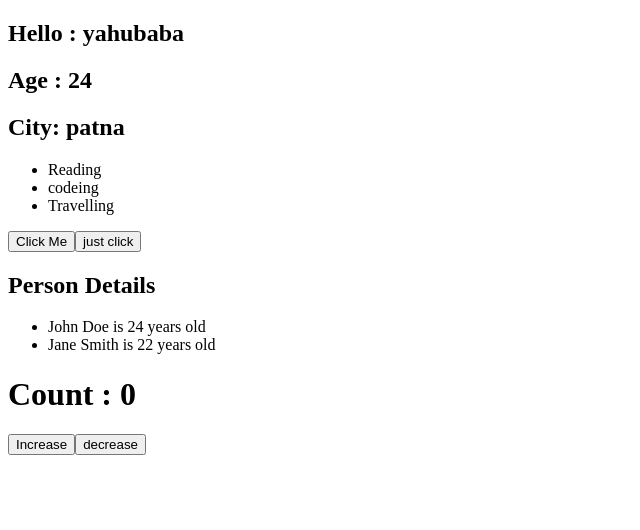
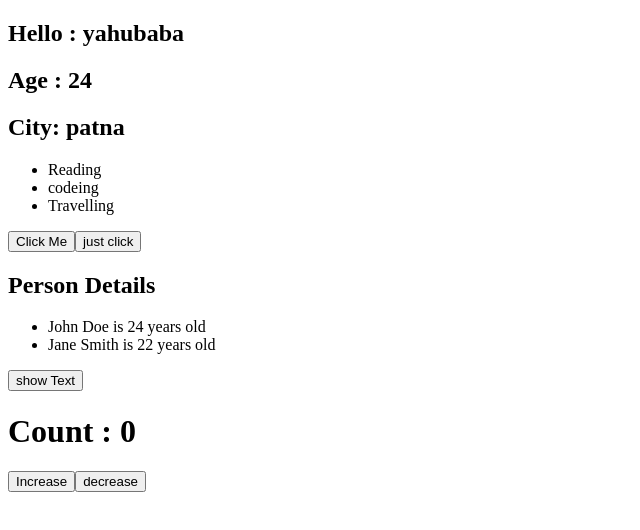
Before and after one commit to Premkumar2479/REACTJS_LEARING, a React app: page / in a window 1280 px wide. Shown: the top 530 px of the page, without its empty margins (0-640 px from the left). Built offline with nearby package versions, Linux system fonts and the light colour scheme; the HTML template or start-up script is replaced by a standard one.

Commit message:
some updates

```diff
--- a/src/App.jsx
+++ b/src/App.jsx
@@ -2,6 +2,7 @@ import Hello from "./Hello";
 import Bye from "./Bye";
 import Button from "./Button"
 import Counter from "./Counter"
+import ToggleText from "./ToogleText";
 
 // function App() {
 
@@ -37,6 +38,7 @@ function ByeMessage(){
     <Button  label="Click Me" handleClick={Message}/>
         <Button  label="just click" handleClick={ByeMessage}/>
     <Bye />
+    <ToggleText />
     <Counter />
     </>
   )
--- /dev/null
+++ b/src/ToogleText.jsx
@@ -0,0 +1,17 @@
+import {useState} from 'react'
+
+function ToggleText() {
+    const [isVisible, SetIsVisible] = useState(false)
+
+  return (
+    <div>
+        <button onClick ={() =>  SetIsVisible(!isVisible)}>
+        {isVisible ? "Hide" : "show"} Text
+        </button>
+
+        {isVisible && <p> This is secret message</p>}
+    </div>
+)
+}
+
+export default ToggleText
```
